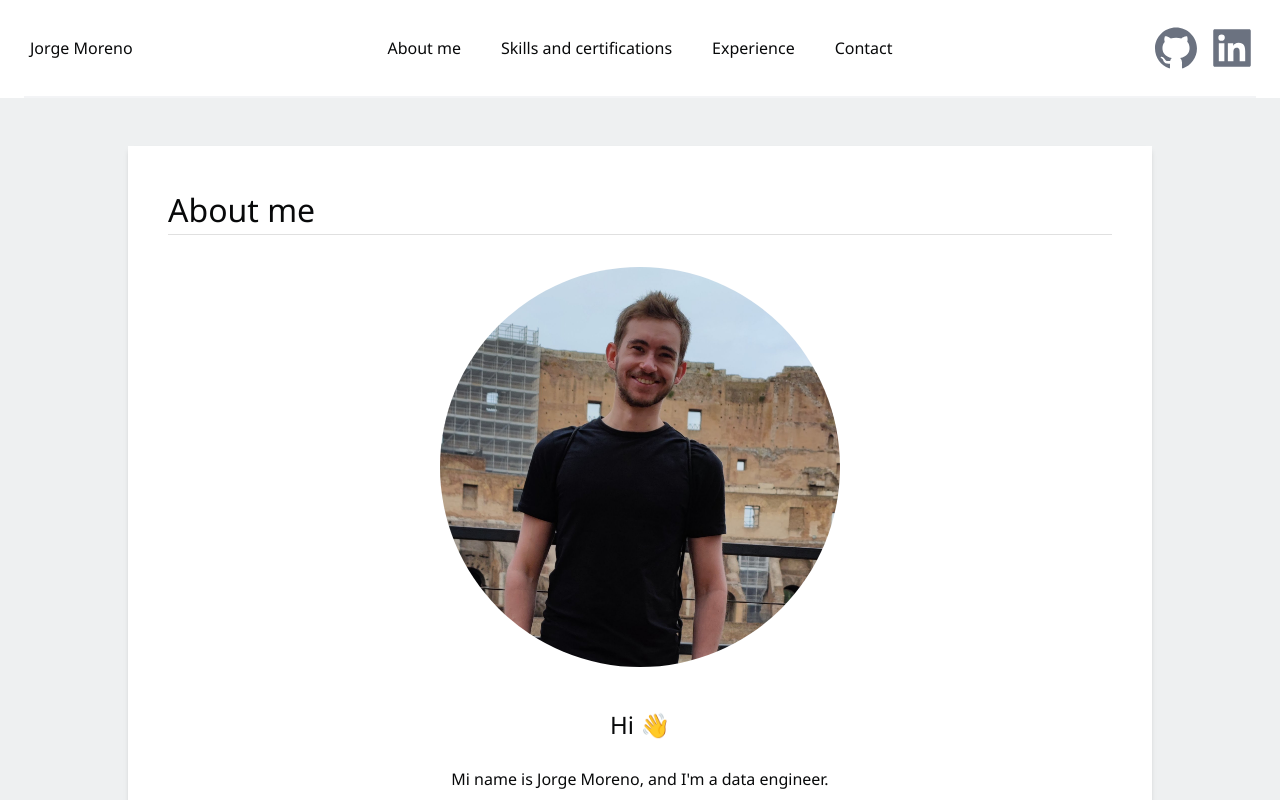
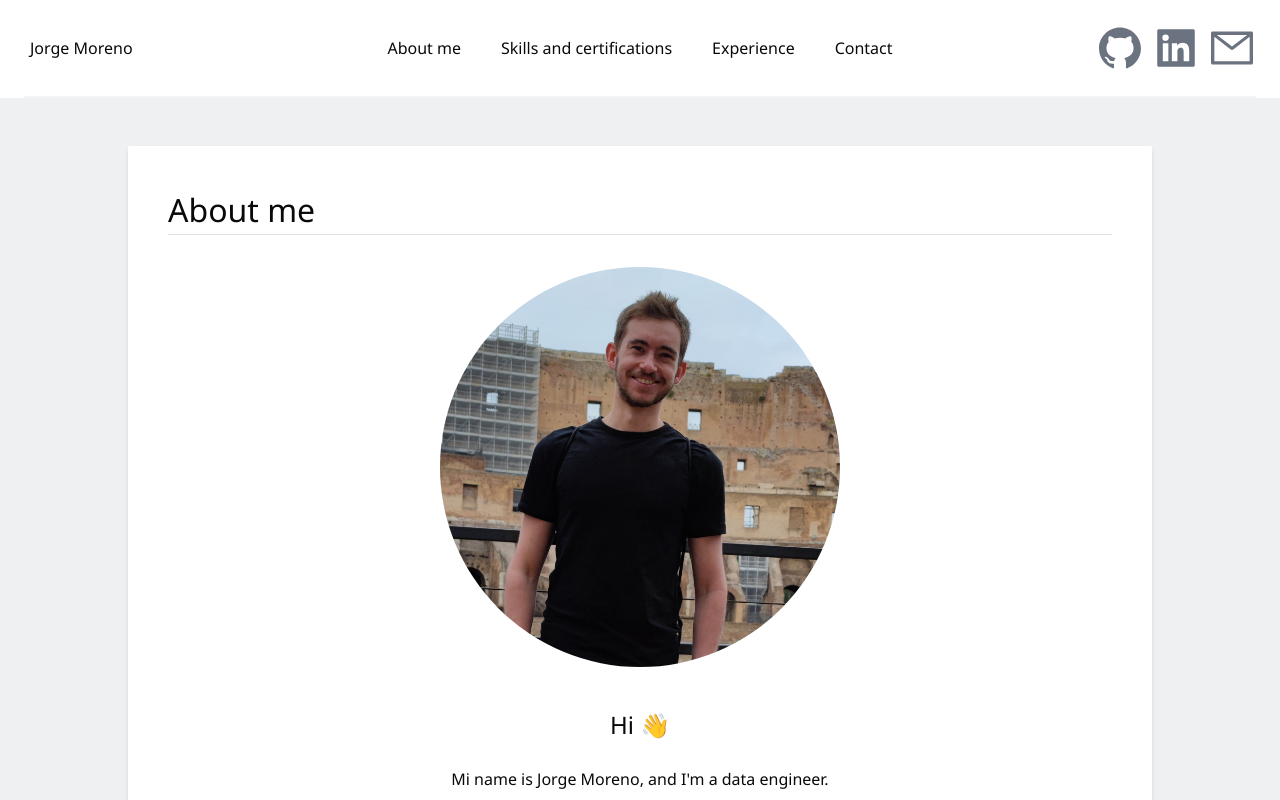
Before and after one commit to jorgemorenop/personal-website, a Next.js app: page / in a window 1280 px wide. Shown: the top 800 px of the page. Built offline with nearby package versions, Linux system fonts and the light colour scheme.

Commit message:
Adding mail icon to navbar

```diff
--- a/components/Navbar.tsx
+++ b/components/Navbar.tsx
@@ -1,4 +1,4 @@
-import {AiFillGithub, AiFillLinkedin} from 'react-icons/ai';
+import {AiFillGithub, AiFillLinkedin, AiOutlineMail} from 'react-icons/ai';
 import {Link as ScrollLink, animateScroll as scroll} from 'react-scroll';
 import Link from 'next/link'
 import {Fragment} from 'react'
@@ -96,6 +96,10 @@ export default function Navbar() {
                                className="whitespace-nowrap text-base font-medium text-gray-500 hover:text-gray-900 ml-2">
                                 <AiFillLinkedin size="3rem"/>
                             </a>
+                            <a href="mailto:jorgemorenodev@gmail.com"
+                               className="whitespace-nowrap text-base font-medium text-gray-500 hover:text-gray-900 ml-2">
+                                <AiOutlineMail size="3rem"/>
+                            </a>
                         </div>
                     </div>
                 </div>
@@ -126,6 +130,10 @@ export default function Navbar() {
                                        className="whitespace-nowrap text-base font-medium text-gray-500 hover:text-gray-900 ml-2">
                                         <AiFillLinkedin size="3rem"/>
                                     </a>
+                                    <a href="mailto:jorgemorenodev@gmail.com"
+                                       className="whitespace-nowrap text-base font-medium text-gray-500 hover:text-gray-900 ml-2">
+                                        <AiOutlineMail size="3rem"/>
+                                    </a>
                                 </div>
                             </div>
                         </div>
```
Also changed, not shown: components/About.tsx (+6 -25 lines), components/Skills.tsx (+1 -7 lines).
